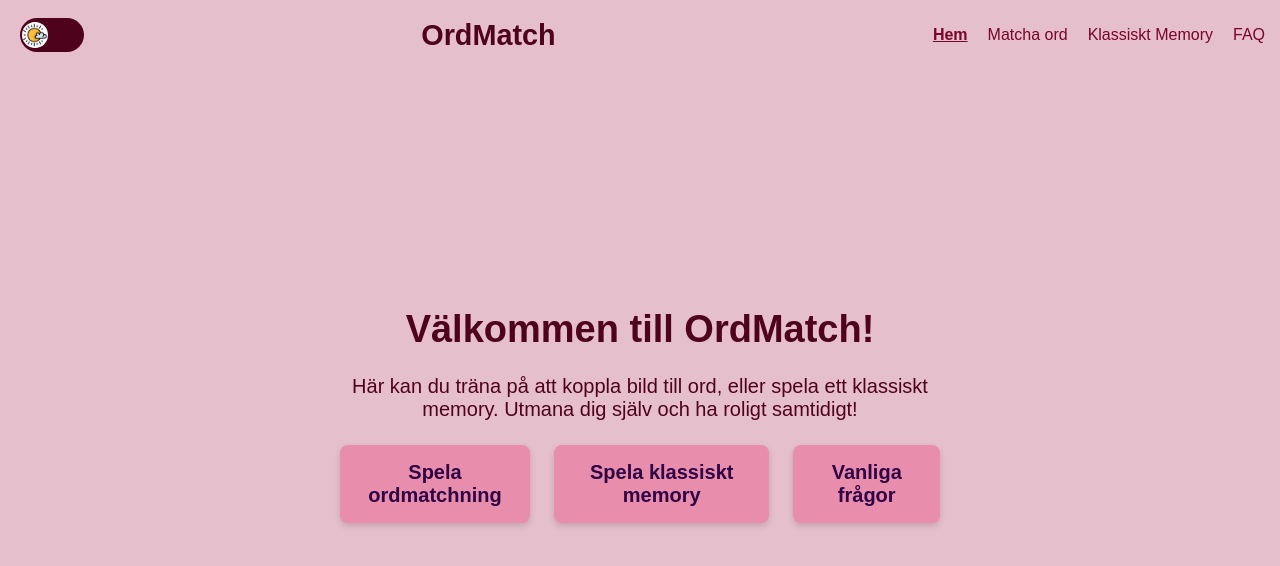
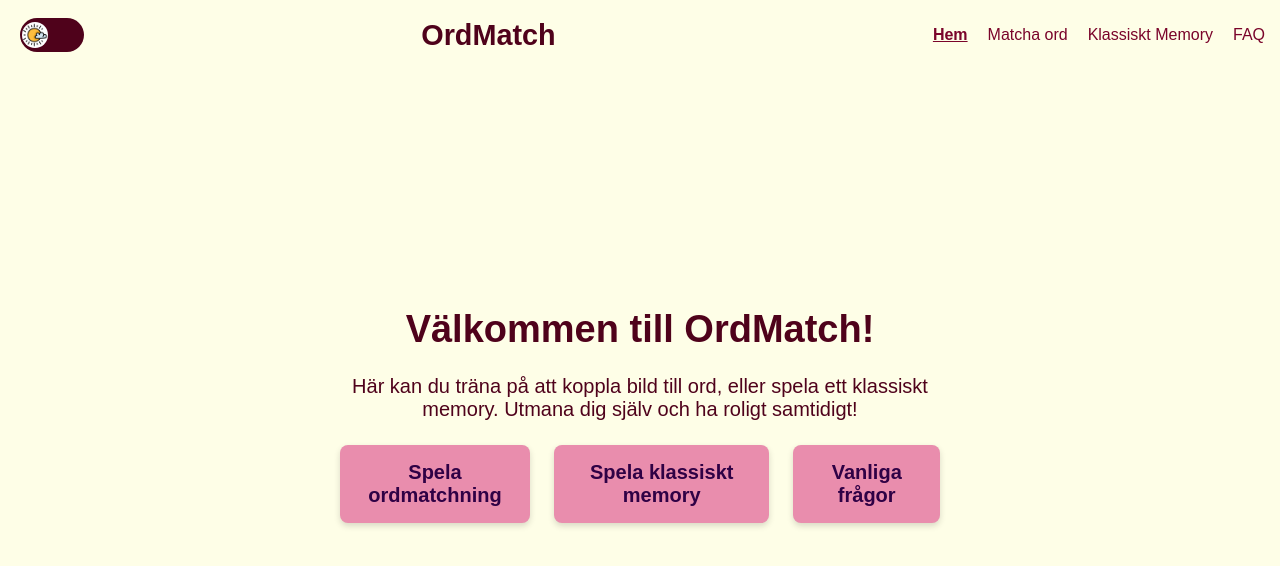
Before and after one commit to annkar73/wordmatch, a React (Vite) app: page / in a window 1280 px wide. Shown: the top 566 px of the page. Built offline with nearby package versions, Linux system fonts and the light colour scheme.

Commit message:
update light theme

```diff
--- a/src/styles/theme.ts
+++ b/src/styles/theme.ts
@@ -2,7 +2,7 @@ import { borderRadius, breakpoints, fontSizes, shadows, spacing } from "./variab
 
 export const lightTheme = {
     name: "light",
-    background: "#e6bfcc",
+    background: "#fefee7",
     text: "#4f021b",
     buttonBackground: "#e98dad",
     buttonText: "#2f0145",
@@ -10,10 +10,10 @@ export const lightTheme = {
     buttonHoverText: "#ffffff",
     toggleBg: "#4f021b",
     toggleHandle: "#fff",
-    headerBg: "#e6bfcc",
+    headerBg: "#fefee7",
     headerText: "#4f021b",
     navBg: "#7a042a",
-    navText: "#e6bfcc",
+    navText: "#fefee7",
     borderRadius,
     spacing,
     shadows,
@@ -23,15 +23,15 @@ export const lightTheme = {
 
 export const darkTheme = {
     name: "dark",
-    background: "#0abcbb",
-    text: "#18455d",
+    background: "#43cdca",
+    text: "#000000",
     buttonBackground: "#18455d",
     buttonText: "#d5f1ef",
     buttonHoverBackground: "#18455d",
     buttonHoverText: "#ffffff",
     toggleBg: "#18455d",
     toggleHandle: "#fff",
-    headerBg: "#0abcbb",
+    headerBg: "#43cdca",
     headerText: "#18455d",
     navBg: "#18455d",
     navText: "#d5f1ef",
```
